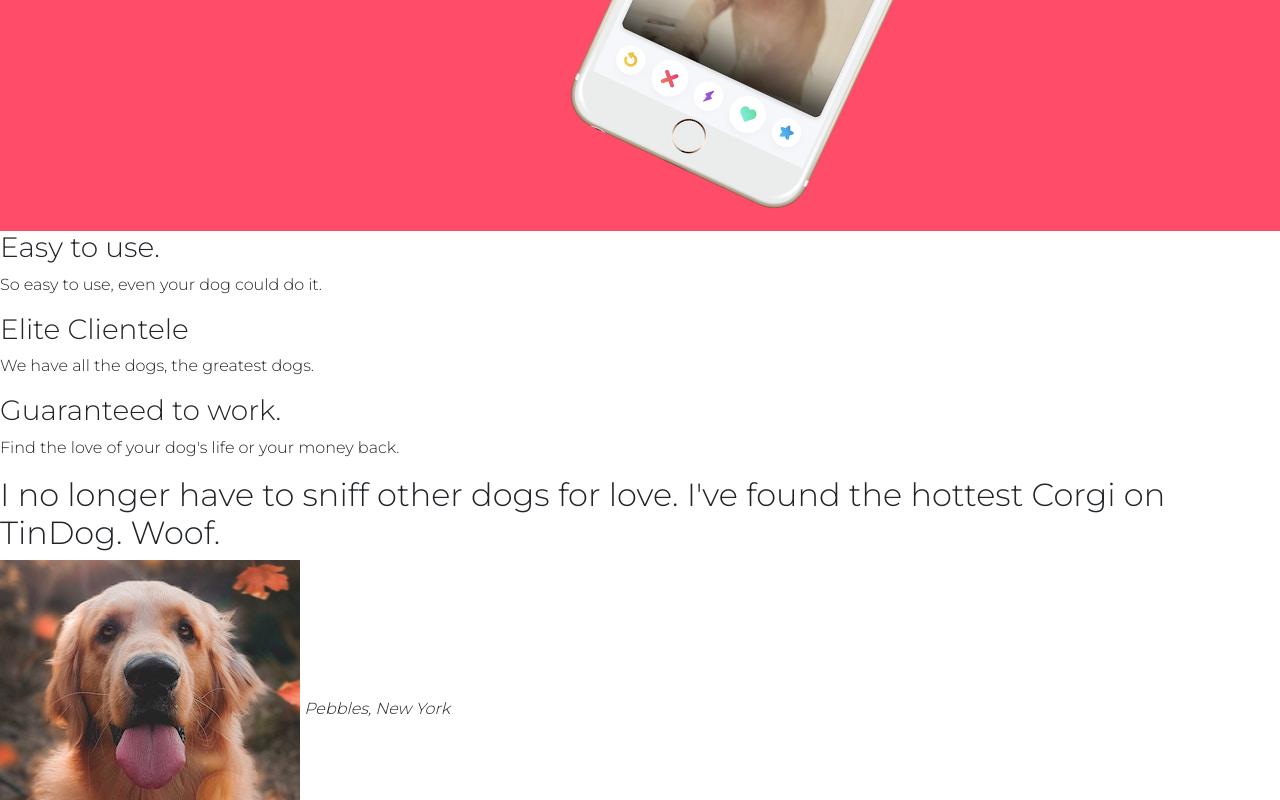
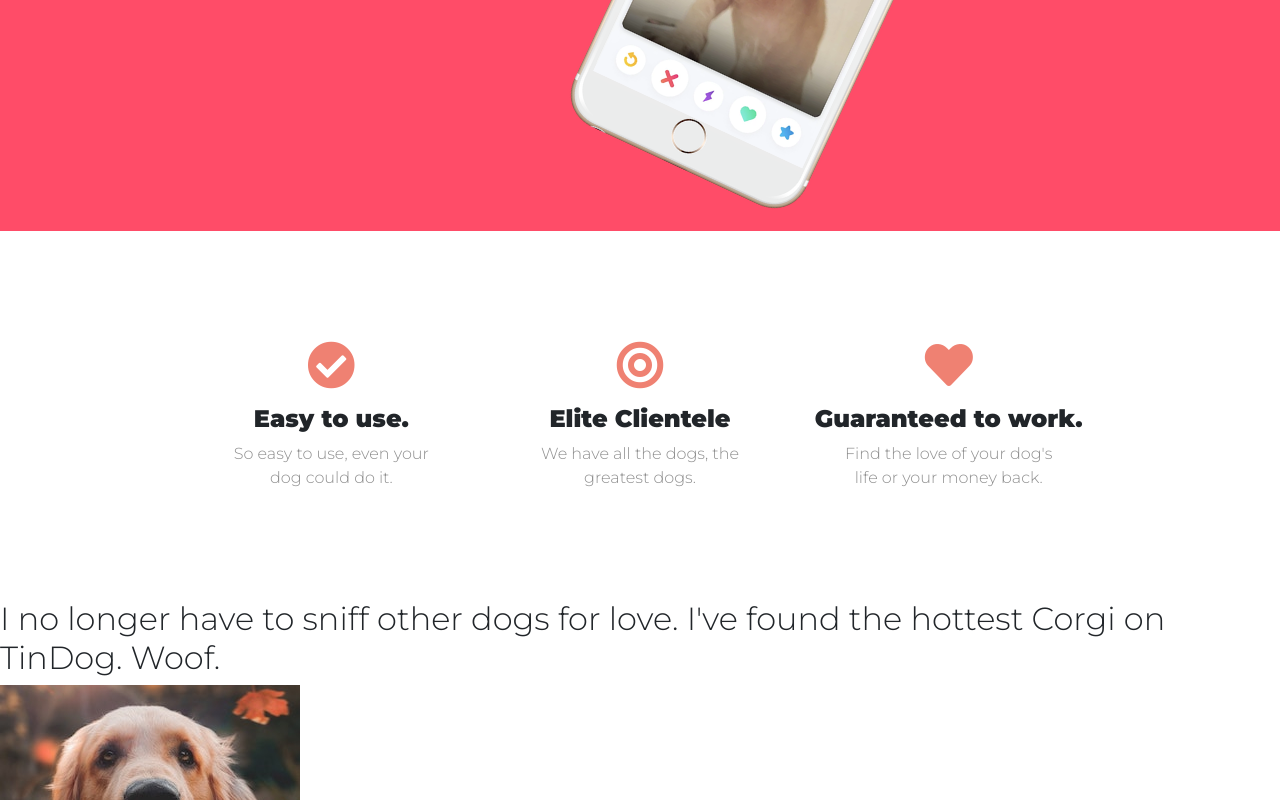
Before and after one commit to Mieibi/TINDOG, a plain HTML site: page index.html in a window 1280 px wide. Shown: the part 520-1320 px from the top of the page. Drawn offline with nearby package versions, Linux system fonts and the light colour scheme.

Commit message:
Design for the feature section

```diff
--- a/css/styles.css
+++ b/css/styles.css
@@ -49,3 +49,26 @@
     width: 60%;
     transform: rotate(25deg);
 }
+
+/* FEATURE  */
+.col-lg-4{
+    text-align: center;
+    padding-bottom: 72px;
+}
+.ft-head{
+    font-family: 'Montserrat', sans-serif;
+    font-weight: 900;
+    font-size: 1.5rem;
+    padding-top: 15px;
+}
+.ft-text{
+    color: #8f8f8f;
+    width: 75%;
+    margin: 0 auto;
+}
+.ft-icon{
+    color: #ef8172;
+}
+.ft-icon:hover{
+    color: #ff4c68;
+}
--- a/index.html
+++ b/index.html
@@ -85,12 +85,19 @@
             <button class="btn btn-dark btn-lg download-button" type="button">
               <i class="fab fa-apple"></i> Download
             </button>
-            <button class="btn btn-outline-light btn-lg download-button" type="button">
+            <button
+              class="btn btn-outline-light btn-lg download-button"
+              type="button"
+            >
               <i class="fab fa-google-play"></i> Download
             </button>
           </div>
           <div class="col-lg-6">
-            <img class="iphone-img img-fluid" src="images/iphone6.png" alt="iphone" />
+            <img
+              class="iphone-img img-fluid"
+              src="images/iphone6.png"
+              alt="iphone"
+            />
           </div>
         </div>
       </div>
@@ -99,14 +106,33 @@
     <!-- Features -->
 
     <section id="features">
-      <h3>Easy to use.</h3>
-      <p>So easy to use, even your dog could do it.</p>
-
-      <h3>Elite Clientele</h3>
-      <p>We have all the dogs, the greatest dogs.</p>
-
-      <h3>Guaranteed to work.</h3>
-      <p>Find the love of your dog's life or your money back.</p>
+      <div class="container-fluid">
+        <div class="row">
+          <div class="col-lg-4">
+            <span class="ft-icon">
+              <i class="fas fa-check-circle fa-3x"></i>
+            </span>
+            <h3 class="ft-head">Easy to use.</h3>
+            <p class="ft-text">So easy to use, even your dog could do it.</p>
+          </div>
+          <div class="col-lg-4">
+            <span class="ft-icon">
+              <i class="fas fa-bullseye fa-3x"></i>
+            </span>
+            <h3 class="ft-head">Elite Clientele</h3>
+            <p class="ft-text">We have all the dogs, the greatest dogs.</p>
+          </div>
+          <div class="col-lg-4">
+            <span class="ft-icon">
+              <i class="fas fa-heart fa-3x"></i>
+            </span>
+            <h3 class="ft-head">Guaranteed to work.</h3>
+            <p class="ft-text">
+              Find the love of your dog's life or your money back.
+            </p>
+          </div>
+        </div>
+      </div>
     </section>
 
     <!-- Testimonials -->
```
